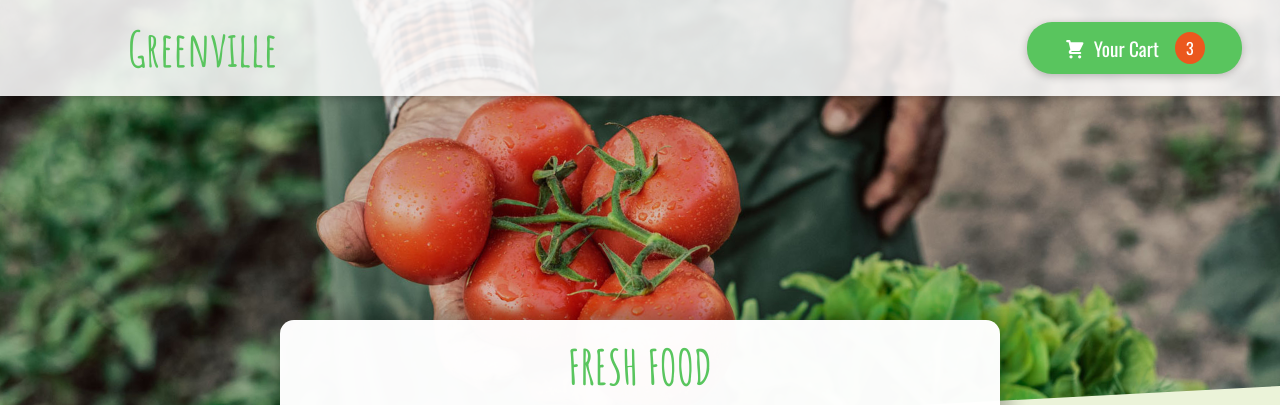
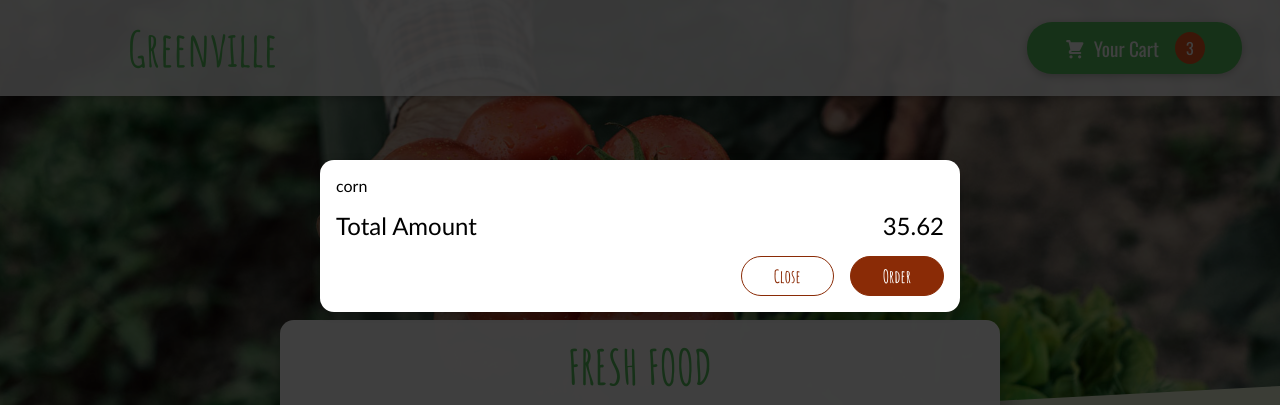
Before and after one commit to Bibusya/Food-ordering-app, a React (Create React App) app: page / in a window 1280 px wide. Shown: the top 405 px of the page. Built offline with nearby package versions, Linux system fonts and the light colour scheme; a web font is replaced by a local one.

Commit message:
Modal Overlay Component, Cart overlay
Made Modal overlay reusable component.
Cart overlays over "root" div using portal.

```diff
--- a/public/index.html
+++ b/public/index.html
@@ -27,10 +27,11 @@
       work correctly both with client-side routing and a non-root public URL.
       Learn how to configure a non-root public URL by running `npm run build`.
     -->
-    <title>React App</title>
+    <title>GreenVille</title>
   </head>
   <body>
     <noscript>You need to enable JavaScript to run this app.</noscript>
+    <div id="overlays"></div>
     <div id="root"></div>
     <!--
       This HTML file is a template.
--- a/src/App.js
+++ b/src/App.js
@@ -1,10 +1,11 @@
 import react from "react";
 import Header from "./components/Layout/Header";
 import Meals from "./components/Meals/Meals";
-import Card from "./components/UI/Card.js";
+import Cart from "./components/Cart/Cart";
 function App() {
   return (
     <>
+      <Cart />
       <Header />
       <main>
         <Meals />
--- a/src/components/Cart/Cart.js
+++ b/src/components/Cart/Cart.js
@@ -1,6 +1,7 @@
 import React from "react";
 
 import classes from "./Cart.module.css";
+import Modal from "../UI/Modal";
 
 const Cart = () => {
   const cartItems = (
@@ -11,17 +12,17 @@
     </ul>
   );
   return (
-    <div>
+    <Modal>
       {cartItems}
       <div className={classes.total}>
         <span>Total Amount</span>
         <span>35.62</span>
       </div>
-      <div>
+      <div className={classes.actions}>
         <button className={classes["button--alt"]}>Close</button>
         <button className={classes.button}>Order</button>
       </div>
-    </div>
+    </Modal>
   );
 };
 
--- a/src/components/Cart/Cart.module.css
+++ b/src/components/Cart/Cart.module.css
@@ -4,6 +4,8 @@
   padding: 0;
   max-height: 20rem;
   overflow: auto;
+  font-family: "Gill Sans", "Gill Sans MT", Calibri, "Trebuchet MS", sans-serif;
+  font-weight: 400;
 }
 
 .total {
@@ -12,11 +14,15 @@
   align-items: center;
   font-weight: bold;
   font-size: 1.5rem;
+  font-family: "Gill Sans", "Gill Sans MT", Calibri, "Trebuchet MS", sans-serif;
+  font-weight: 300;
   margin: 1rem 0;
 }
 
 .actions {
   text-align: right;
+  font-size: large;
+  font-weight: bold;
 }
 
 .actions button {
--- a/src/components/Meals/MealItem/MealItem.js
+++ b/src/components/Meals/MealItem/MealItem.js
@@ -2,7 +2,6 @@
 
 import classes from "./MealItem.module.css";
 import MealItemForm from "./MealItemForm";
-import Card from "../../UI/Card.js";
 
 const MealItem = (props) => {
   const price = `$ ${props.price.toFixed(2)}`;
--- a/src/components/UI/Modal.js
+++ b/src/components/UI/Modal.js
@@ -0,0 +1,32 @@
+import React from "react";
+import ReactDOM from "react-dom";
+
+import classes from "./Modal.module.css";
+
+const Backdrop = () => {
+  return <div className={classes.backdrop} />;
+};
+
+const ModalOverlay = (props) => {
+  return (
+    <div className={classes.modal}>
+      <div className={classes.content}>{props.children}</div>
+    </div>
+  );
+};
+
+const portalElement = document.getElementById("overlays");
+
+const Modal = (props) => {
+  return (
+    <>
+      {ReactDOM.createPortal(<Backdrop />, portalElement)}
+      {ReactDOM.createPortal(
+        <ModalOverlay>{props.children}</ModalOverlay>,
+        portalElement
+      )}
+    </>
+  );
+};
+
+export default Modal;
--- a/src/components/UI/Modal.module.css
+++ b/src/components/UI/Modal.module.css
@@ -0,0 +1,40 @@
+.backdrop {
+  position: fixed;
+  top: 0;
+  left: 0;
+  width: 100%;
+  height: 100vh;
+  z-index: 20;
+  background-color: rgba(0, 0, 0, 0.75);
+}
+
+.modal {
+  position: fixed;
+  top: 20vh;
+  left: 5%;
+  width: 90%;
+  background-color: white;
+  padding: 1rem;
+  border-radius: 14px;
+  box-shadow: 0 2px 8px rgba(0, 0, 0, 0.25);
+  z-index: 30;
+  animation: slide-down 300ms ease-out forwards;
+}
+
+@media (min-width: 768px) {
+  .modal {
+    width: 40rem;
+    left: calc(50% - 20rem);
+  }
+}
+
+@keyframes slide-down {
+  from {
+    opacity: 0;
+    transform: translateY(-3rem);
+  }
+  to {
+    opacity: 1;
+    transform: translateY(0);
+  }
+}
```
Also changed, not shown: 1 other file (tests, documents, lock files or other folders).
